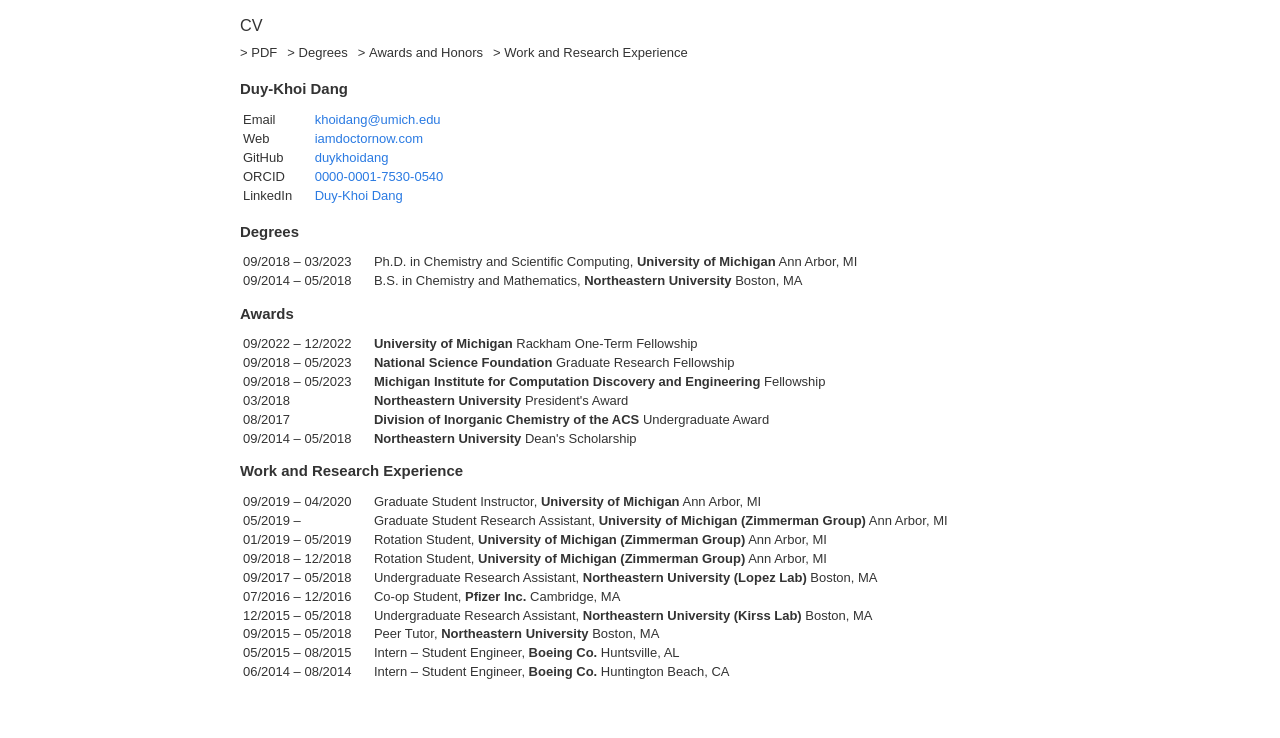
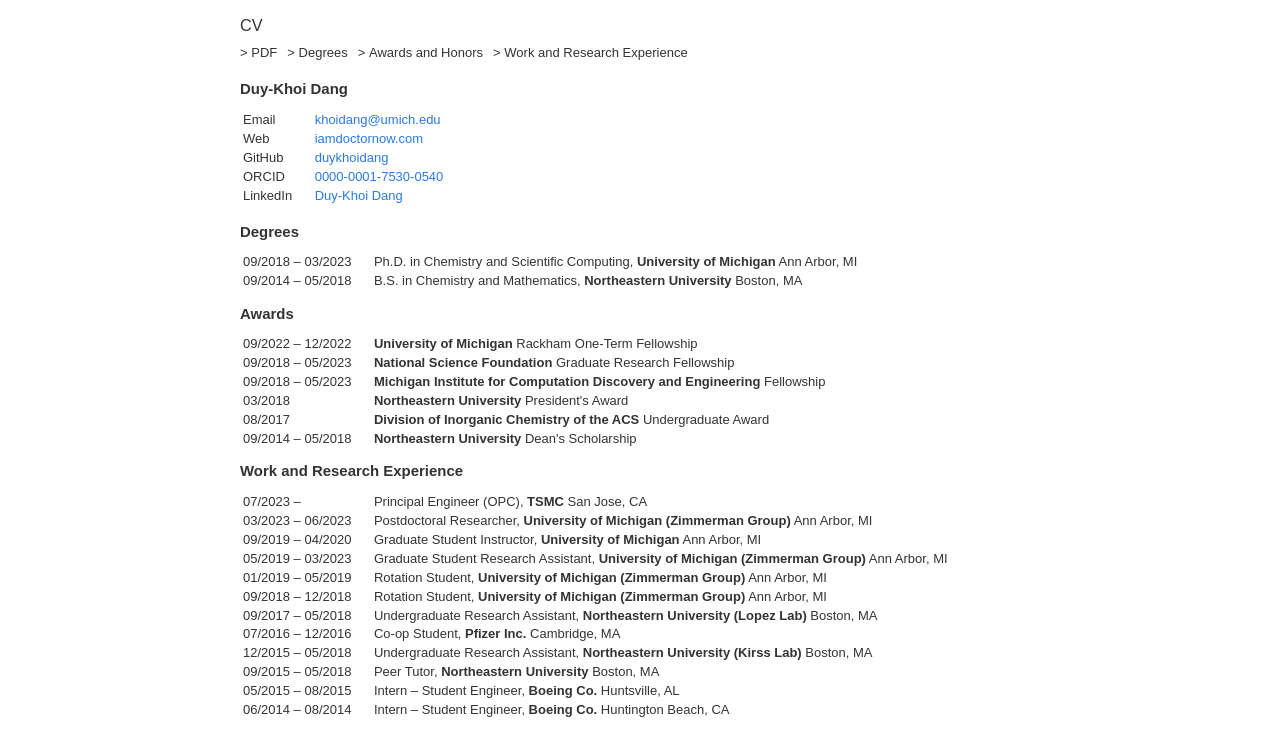
Before and after one commit to duykhoidang/duykhoidang.github.io, a plain HTML site: page cv/index.html in a window 1280 px wide. Shown: the part 62-800 px from the top of the page. Drawn offline with Linux system fonts and the light colour scheme.

Commit message:
Updated CV to reflect new position at TSMC

```diff
--- a/cv/index.html
+++ b/cv/index.html
@@ -126,11 +126,19 @@
     <h2 class="section-title">Work and Research Experience</h2>
     <table class="cv-table">
         <tr>
+            <td>07/2023 &ndash; </td>
+            <td>Principal Engineer (OPC), <b>TSMC</b> San Jose, CA</td>
+        </tr>
+        <tr>
+            <td>03/2023 &ndash; 06/2023</td>
+            <td>Postdoctoral Researcher, <b>University of Michigan (Zimmerman Group)</b> Ann Arbor, MI</td>
+        </tr>
+        <tr>
             <td>09/2019 &ndash; 04/2020</td>
             <td>Graduate Student Instructor, <b>University of Michigan</b> Ann Arbor, MI</td>
         </tr>
         <tr>
-            <td>05/2019 &ndash;</td>
+            <td>05/2019 &ndash; 03/2023</td>
             <td>Graduate Student Research Assistant, <b>University of Michigan (Zimmerman Group)</b> Ann Arbor, MI</td>
         </tr>
         <tr>
```
